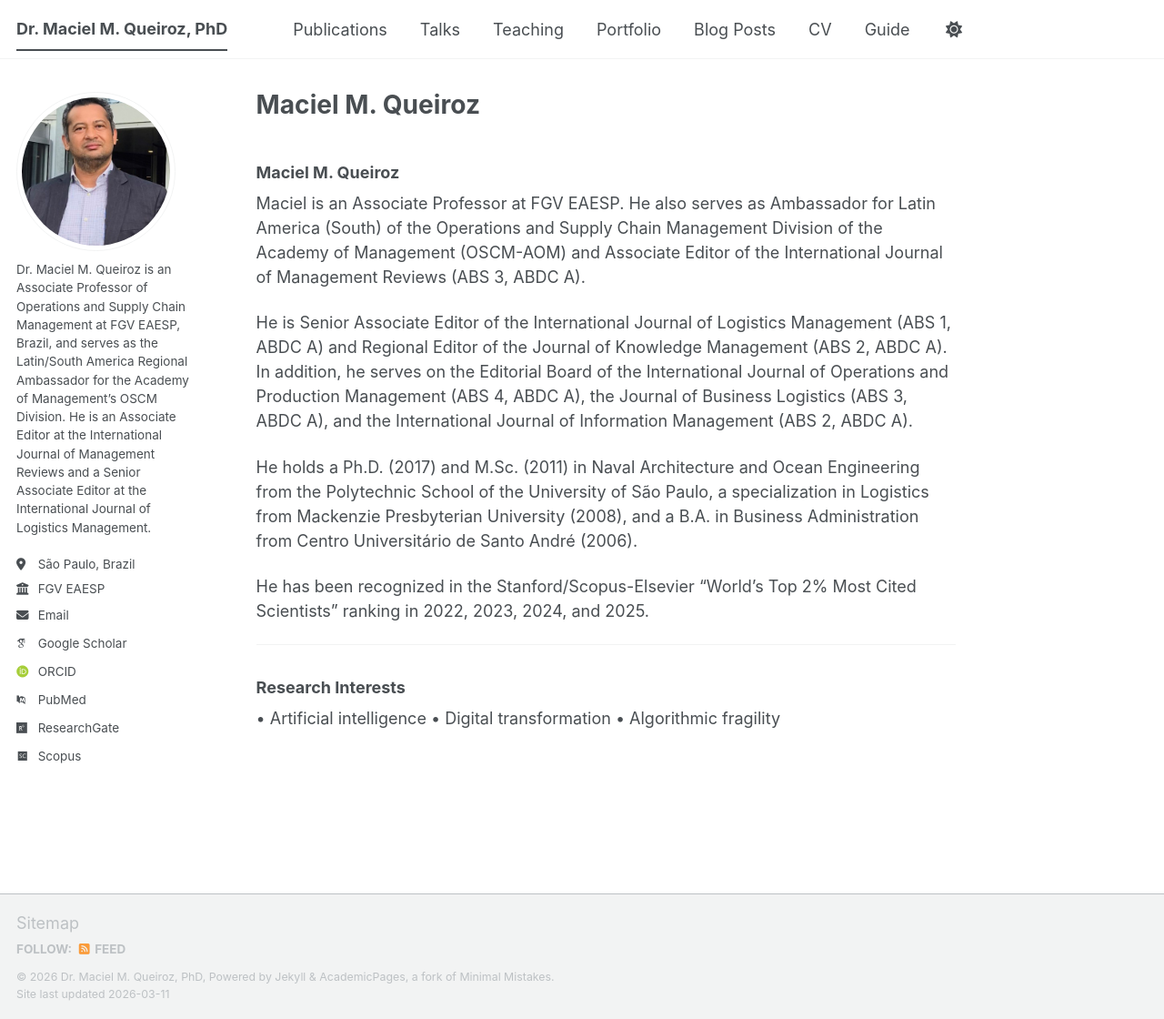
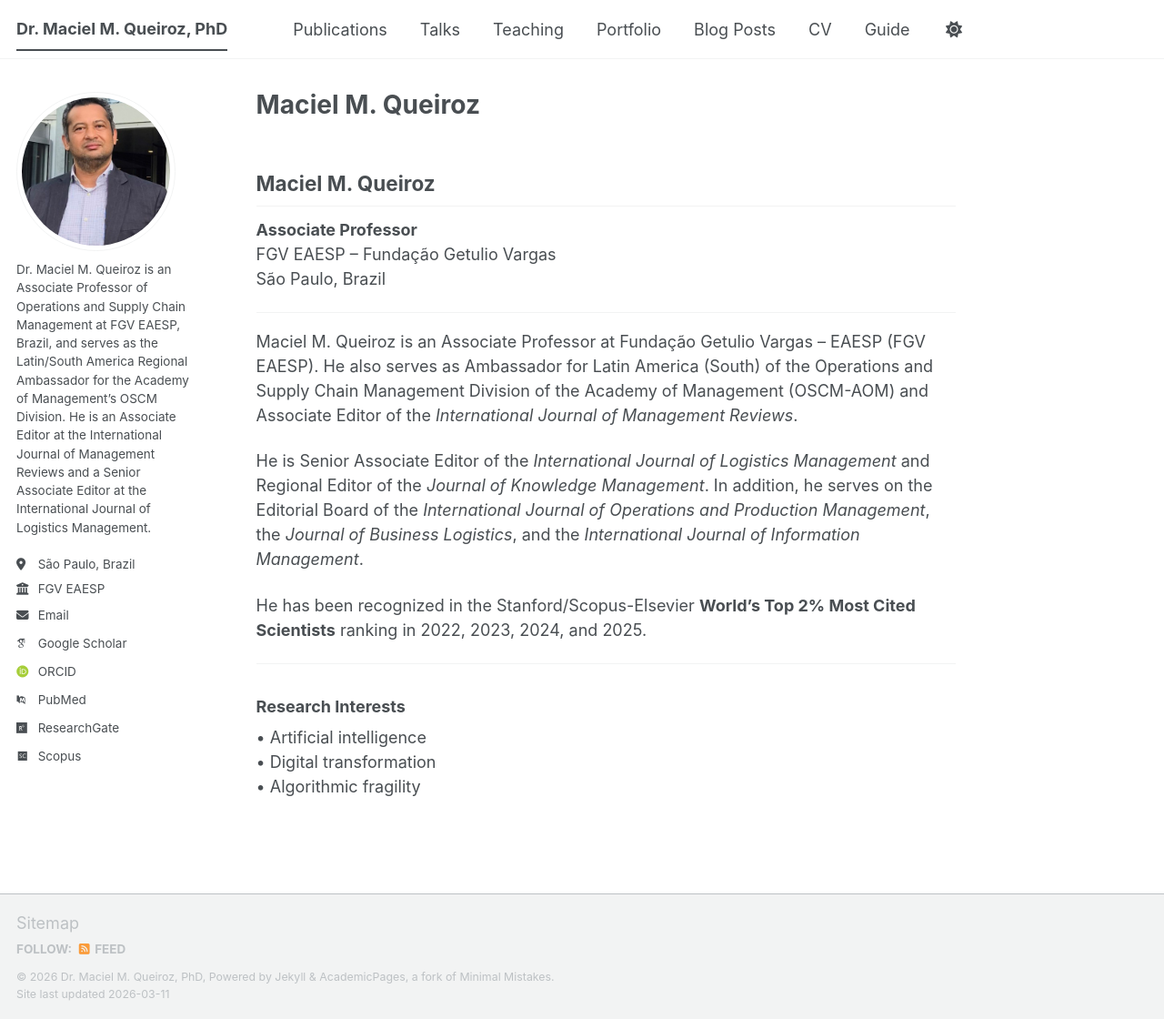
Before and after one commit to maciel-queiroz/maciel-queiroz.github.io, a Jekyll site: the page built from _pages/about.md, in a window 1280 px wide and 1120 px high. Shown: the whole window at 91% size. Built offline with Jekyll 4.4.1, drawn with Linux system fonts in a browser that asks for light colours; some web fonts are replaced; a script bundle is joined from its source files by our own code; library files that are not in the unit come from our copies.

Commit message:
Update about.md

```diff
--- a/_pages/about.md
+++ b/_pages/about.md
@@ -6,16 +6,19 @@
   - /about/
   - /about.html
 ---
-### Maciel M. Queiroz
+## Maciel M. Queiroz
 
-Maciel is an Associate Professor at FGV EAESP.
-He also serves as Ambassador for Latin America (South) of the Operations and Supply Chain Management Division of the Academy of Management (OSCM-AOM) and Associate Editor of the International Journal of Management Reviews (ABS 3, ABDC A).
+**Associate Professor**
+FGV EAESP – Fundação Getulio Vargas
+São Paulo, Brazil
 
-He is Senior Associate Editor of the International Journal of Logistics Management (ABS 1, ABDC A) and Regional Editor of the Journal of Knowledge Management (ABS 2, ABDC A). In addition, he serves on the Editorial Board of the International Journal of Operations and Production Management (ABS 4, ABDC A), the Journal of Business Logistics (ABS 3, ABDC A), and the International Journal of Information Management (ABS 2, ABDC A).
+---
 
-He holds a Ph.D. (2017) and M.Sc. (2011) in Naval Architecture and Ocean Engineering from the Polytechnic School of the University of São Paulo, a specialization in Logistics from Mackenzie Presbyterian University (2008), and a B.A. in Business Administration from Centro Universitário de Santo André (2006).
+Maciel M. Queiroz is an Associate Professor at Fundação Getulio Vargas – EAESP (FGV EAESP). He also serves as Ambassador for Latin America (South) of the Operations and Supply Chain Management Division of the Academy of Management (OSCM-AOM) and Associate Editor of the *International Journal of Management Reviews*.
 
-He has been recognized in the Stanford/Scopus-Elsevier “World’s Top 2% Most Cited Scientists” ranking in 2022, 2023, 2024, and 2025.
+He is Senior Associate Editor of the *International Journal of Logistics Management* and Regional Editor of the *Journal of Knowledge Management*. In addition, he serves on the Editorial Board of the *International Journal of Operations and Production Management*, the *Journal of Business Logistics*, and the *International Journal of Information Management*.
+
+He has been recognized in the Stanford/Scopus-Elsevier **World’s Top 2% Most Cited Scientists** ranking in 2022, 2023, 2024, and 2025.
 
 ---
 
```
